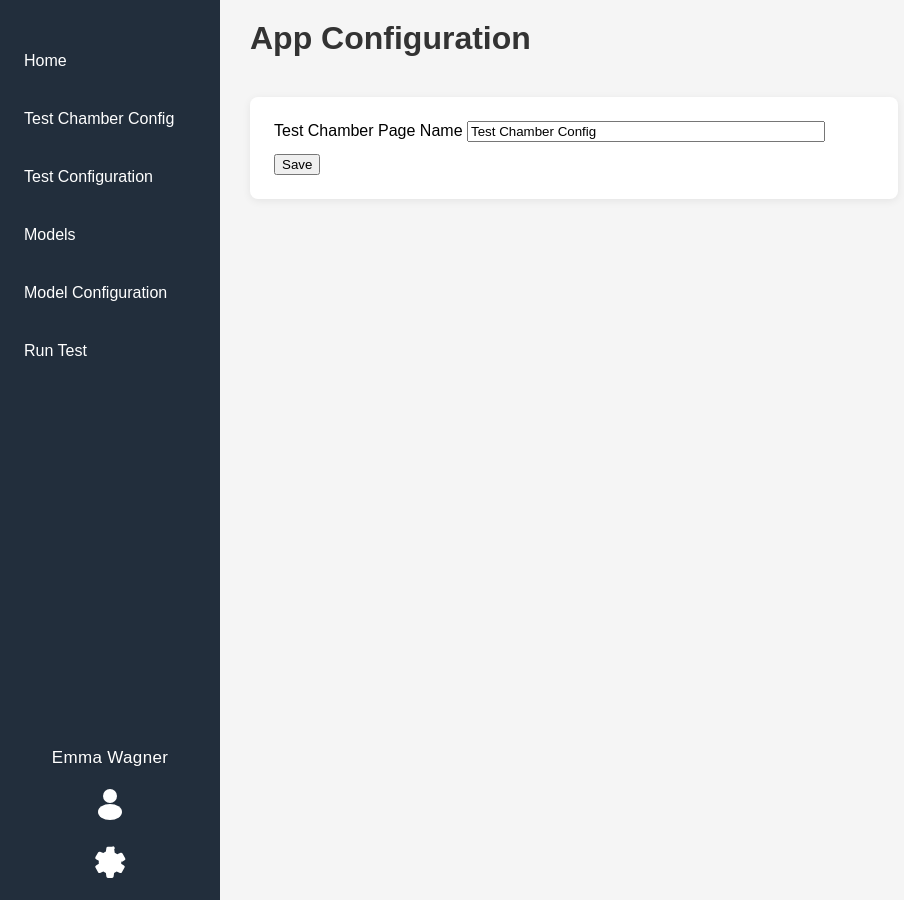
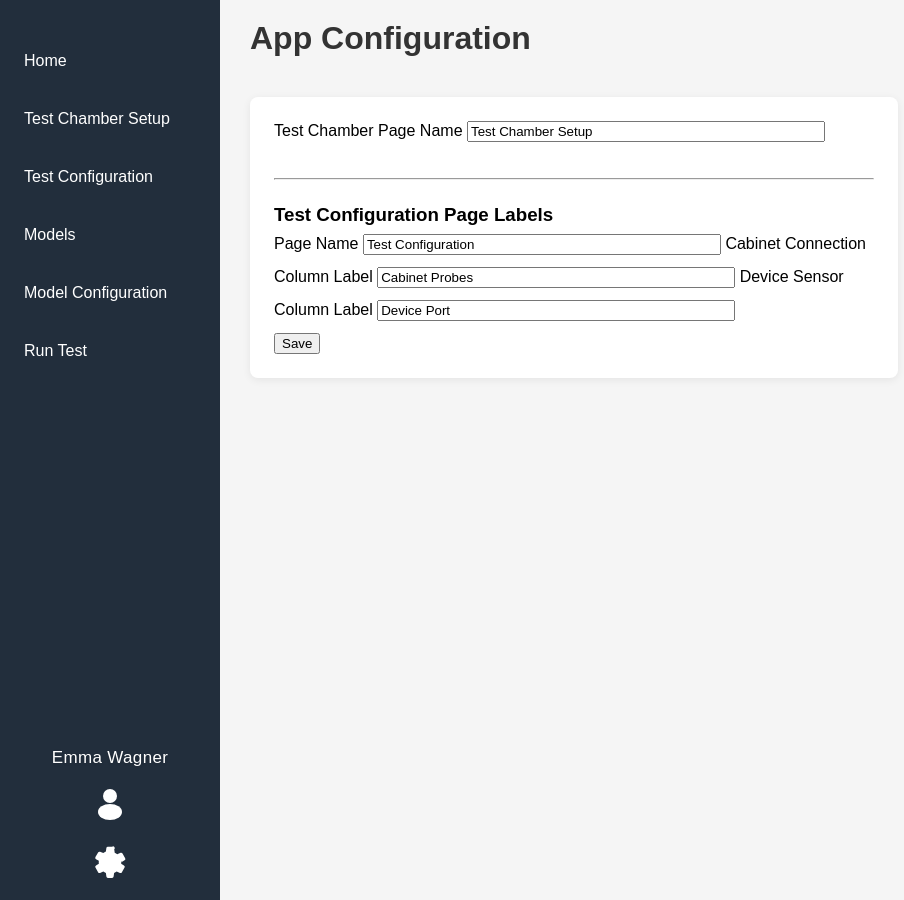
Before and after one commit to SteveRosam/model_config, a Flask app: page /app_config in a window 1280 px wide. Shown: the whole page, without its empty margins (0-904 px from the left). Run offline with Flask 3, Linux system fonts and the light colour scheme; parts of the project's set-up code (start-up, migrations or seed data) failed here and were passed over.

Commit message:
Make some page values configurable

```diff
--- a/app.py
+++ b/app.py
@@ -7,7 +7,10 @@
 @app.context_processor
 def inject_nav_test_chamber_name():
     config = load_app_config()
-    return dict(nav_test_chamber_name=config.get('test_chamber_page_name', 'Test Chamber'))
+    return dict(
+        nav_test_chamber_name=config.get('test_chamber_page_name', 'Test Chamber'),
+        nav_test_config_name=config.get('test_config_page_name', 'Test Configuration')
+    )
 
 CORS(app)  # Enable CORS for all domains
 
@@ -45,7 +48,13 @@
 
 @app.route('/test_config')
 def test_config():
-    return render_template('test_config.html')
+    config = load_app_config()
+    return render_template(
+        'test_config.html',
+        test_config_page_name=config.get('test_config_page_name', 'Test Configuration'),
+        cabinet_connection_label=config.get('cabinet_connection_label', 'Cabinet Connection'),
+        device_sensor_label=config.get('device_sensor_label', 'Device Sensor')
+    )
 
 @app.route('/api/test_mapping', methods=['GET', 'POST'])
 def api_test_mapping():
--- a/app_config.json
+++ b/app_config.json
@@ -1,4 +1,7 @@
 {
     "cabinet_sensors_page_name": "Test Chamber Settings",
-    "test_chamber_page_name": "Test Chamber Config"
+    "test_chamber_page_name": "Test Chamber Setup",
+    "test_config_page_name": "Test Configuration",
+    "cabinet_connection_label": "Cabinet Probes",
+    "device_sensor_label": "Device Port"
 }
--- a/templates/_sidebar.html
+++ b/templates/_sidebar.html
@@ -2,7 +2,7 @@
     <ul>
         <li><a href="/" id="menu-home">Home</a></li>
         <li><a href="/test_chamber" id="menu-sensors">{{ nav_test_chamber_name }}</a></li>
-        <li><a href="/test_config" id="menu-test-config">Test Configuration</a></li>
+        <li><a href="/test_config" id="menu-test-config">{{ nav_test_config_name }}</a></li>
         <li><a href="/models" id="menu-models">Models</a></li>
         <li><a href="/model_config" id="menu-model">Model Configuration</a></li>
         <li><a href="/run_test" id="menu-run-test">Run Test</a></li>
--- a/templates/app_config.html
+++ b/templates/app_config.html
@@ -17,6 +17,16 @@
         <label for="test-chamber-page-name">Test Chamber Page Name</label>
         <input type="text" id="test-chamber-page-name" name="test_chamber_page_name" value="" style="width: 100%; max-width: 350px; margin-bottom: 12px;" />
     </div>
+    <hr style="margin:24px 0;">
+    <div class="form-group">
+        <h3 style="margin-bottom:8px;">Test Configuration Page Labels</h3>
+        <label for="test-config-page-name">Page Name</label>
+        <input type="text" id="test-config-page-name" name="test_config_page_name" value="" style="width: 100%; max-width: 350px; margin-bottom: 12px;" />
+        <label for="cabinet-connection-label">Cabinet Connection Column Label</label>
+        <input type="text" id="cabinet-connection-label" name="cabinet_connection_label" value="" style="width: 100%; max-width: 350px; margin-bottom: 12px;" />
+        <label for="device-sensor-label">Device Sensor Column Label</label>
+        <input type="text" id="device-sensor-label" name="device_sensor_label" value="" style="width: 100%; max-width: 350px; margin-bottom: 12px;" />
+    </div>
     <button type="submit">Save</button>
     <span id="save-status" style="margin-left:12px;color:#4caf50;display:none;">Saved!</span>
 </form>
@@ -24,6 +34,9 @@
 // Load current config
 fetch('/api/app_config').then(r => r.json()).then(cfg => {
     document.getElementById('test-chamber-page-name').value = cfg.test_chamber_page_name || 'Test Chamber';
+    document.getElementById('test-config-page-name').value = cfg.test_config_page_name || 'Test Configuration';
+    document.getElementById('cabinet-connection-label').value = cfg.cabinet_connection_label || 'Cabinet Connection';
+    document.getElementById('device-sensor-label').value = cfg.device_sensor_label || 'Device Sensor';
 });
 
 // Handle form submit
@@ -31,10 +44,18 @@
 form.onsubmit = function(e) {
     e.preventDefault();
     const name = document.getElementById('test-chamber-page-name').value.trim() || 'Test Chamber';
+    const configPageName = document.getElementById('test-config-page-name').value.trim() || 'Test Configuration';
+    const cabinetLabel = document.getElementById('cabinet-connection-label').value.trim() || 'Cabinet Connection';
+    const deviceLabel = document.getElementById('device-sensor-label').value.trim() || 'Device Sensor';
     fetch('/api/update_app_config', {
         method: 'POST',
         headers: { 'Content-Type': 'application/json' },
-        body: JSON.stringify({ test_chamber_page_name: name })
+        body: JSON.stringify({
+            test_chamber_page_name: name,
+            test_config_page_name: configPageName,
+            cabinet_connection_label: cabinetLabel,
+            device_sensor_label: deviceLabel
+        })
     })
     .then(r => r.json())
     .then(() => {
--- a/templates/test_config.html
+++ b/templates/test_config.html
@@ -11,7 +11,7 @@
         {% include '_sidebar.html' %}
         <main class="main-content">
             <div style="display:flex;align-items:center;gap:12px;">
-    <h1 style="margin-bottom:0;">Test Configuration</h1>
+    <h1 style="margin-bottom:0;">{{ test_config_page_name or 'Test Configuration' }}</h1>
     <button id="config-cog-btn" title="Import/Export Config" style="background:none;border:none;padding:0;cursor:pointer;vertical-align:middle;">
         <svg width="24" height="24" viewBox="0 0 24 24" fill="none" style="display:block;" xmlns="http://www.w3.org/2000/svg">
             <path d="M12 15.5A3.5 3.5 0 1 0 12 8.5a3.5 3.5 0 0 0 0 7zm7.43-2.9l1.77-1.02a1 1 0 0 0 .37-1.36l-1.67-2.89a1 1 0 0 0-1.22-.47l-2.08.83a7.03 7.03 0 0 0-1.62-.94l-.31-2.21A1 1 0 0 0 13.3 3h-2.6a1 1 0 0 0-.99.85l-.31 2.21a7.03 7.03 0 0 0-1.62.94l-2.08-.83a1 1 0 0 0-1.22.47l-1.67 2.89a1 1 0 0 0 .37 1.36l1.77 1.02a7.14 7.14 0 0 0 0 1.88l-1.77 1.02a1 1 0 0 0-.37 1.36l1.67 2.89a1 1 0 0 0 1.22.47l2.08-.83c.5.36 1.04.68 1.62.94l.31 2.21a1 1 0 0 0 .99.85h2.6a1 1 0 0 0 .99-.85l.31-2.21c.58-.26 1.12-.58 1.62-.94l2.08.83a1 1 0 0 0 1.22-.47l1.67-2.89a1 1 0 0 0-.37-1.36l-1.77-1.02c.04-.31.07-.63.07-.94s-.03-.63-.07-.94z" fill="#555"/>
@@ -45,8 +45,8 @@
 <table id="test-mapping-table">
     <thead>
         <tr>
-            <th>Cabinet Connection</th>
-            <th>Device Sensor</th>
+            <th>{{ cabinet_connection_label or 'Cabinet Connection' }}</th>
+            <th>{{ device_sensor_label or 'Device Sensor' }}</th>
             <th>Action</th>
         </tr>
     </thead>
```
